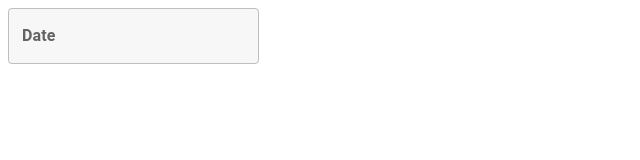
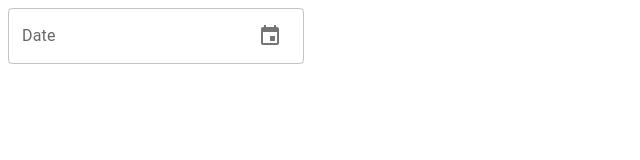
Before and after one commit to NhutMinhIT/calculator_component, a React (Create React App) app: page / in a window 1280 px wide. Shown: the top 160 px of the page, without its empty margins (0-640 px from the left). Built offline with nearby package versions, Linux system fonts and the light colour scheme.

Commit message:
style: migrate to MUI styling for CustomizeCalendar, CustomizedIconButton, and CustomizedTodayButton; remove unused CustomizedTextField

```diff
--- a/src/pages/Root/components/Customize/CustomizeCalendar.tsx
+++ b/src/pages/Root/components/Customize/CustomizeCalendar.tsx
@@ -1,6 +1,5 @@
-import styled from "styled-components";
+import { styled } from '@mui/material/styles';
 import styles from './style/calendar.module.css'
-
 import {
     DateCalendar,
     LocalizationProvider,
--- a/src/pages/Root/components/Customize/CustomizedIconButton.tsx
+++ b/src/pages/Root/components/Customize/CustomizedIconButton.tsx
@@ -1,6 +1,6 @@
 import { IconButton, IconButtonProps } from "@mui/material";
 import { FC, memo } from "react";
-import styled from "styled-components";
+import { styled } from '@mui/material/styles';
 
 type TStyledComponentProps = IconButtonProps;
 
--- a/src/pages/Root/components/Customize/CustomizedTodayButton.tsx
+++ b/src/pages/Root/components/Customize/CustomizedTodayButton.tsx
@@ -6,8 +6,7 @@ import { styled } from '@mui/material/styles';
 type TStyledComponentProps = ButtonProps;
 
 const CustomizedTodayButton = styled(Button)
-    `
-    &.MuiButtonBase-root{
+    `    &.MuiButtonBase-root{
         border: 1px solid gray;
         border-radius: 0.2rem;
         color: #333333;
--- a/src/pages/Root/components/Customize/CutomizeTextField.tsx
+++ /dev/null
@@ -1,28 +0,0 @@
-import React, { FC, memo } from 'react';
-import { styled } from '@mui/material/styles';
-import {
-    TextField,
-    TextFieldProps
-} from '@mui/material';
-
-const CustomizedTextField = styled(TextField)`
- .MuiInputBase-root {
-    background-color: #f7f7f7;
-    font-weight: 500;
-}
-
-.MuiFormLabel-root {
-    font-weight: 700;
-}
-`;
-
-type TStyledComponentsProps = TextFieldProps
-
-const StyledComponents: FC<TStyledComponentsProps> = (props) => {
-    return (
-        <CustomizedTextField
-            {...props}
-        />
-    )
-}
-export default memo(StyledComponents)
--- a/src/pages/Root/components/index.ts
+++ b/src/pages/Root/components/index.ts
@@ -2,7 +2,6 @@ export { default as Transition } from './Transition/TransitionDialog';
 export { default as CalendarDialog } from './Dialog/CalendarDialog';
 
 //customize
-export { default as CustomizedTextField } from './Customize/CutomizeTextField';
 export { default as CustomizeCalendar } from './Customize/CustomizeCalendar';
 export { default as CustomizedIconButton } from './Customize/CustomizedIconButton';
 export { default as CustomizedTodayButton } from './Customize/CustomizedTodayButton';
--- a/src/pages/Root/index.tsx
+++ b/src/pages/Root/index.tsx
@@ -1,19 +1,25 @@
 import React from "react";
 import CalendarDialog from "./components/Dialog/CalendarDialog";
 import { useCalendar } from "./hook/useCalendar";
-import { Box } from "@mui/material";
+import {
+    Box,
+    FormControl,
+    IconButton,
+    InputAdornment,
+    InputLabel,
+    OutlinedInput
+} from "@mui/material";
 import {
     CALENDAR_DIALOG_TEST_ID,
     CALENDAR_EMTRY_VALUE,
     CALENDAR_TEXT_FIELD_LABEL,
     CALENDER_TEXT_FIELD_DATA_TEST_ID,
-    CALENDER_TEXT_FIELD_ID,
     ROOT_COMPONENT_DATA_TEST_ID
 } from "./constant";
 import { convertDateToString } from "./utils";
 import styles from "./styles/style.module.css";
-import { CustomizedTextField } from "./components";
 import { EConfirmType } from "./types";
+import { CalendarIcon } from "@mui/x-date-pickers";
 
 const Root = (): JSX.Element => {
     const {
@@ -31,14 +37,25 @@ const Root = (): JSX.Element => {
             className={styles.rootPage}
             data-testid={ROOT_COMPONENT_DATA_TEST_ID}
         >
-            <CustomizedTextField
-                label={CALENDAR_TEXT_FIELD_LABEL}
-                id={CALENDER_TEXT_FIELD_ID}
-                data-testid={CALENDER_TEXT_FIELD_DATA_TEST_ID}
-                type="text"
-                value={selectedDate ? convertDateToString(selectedDate) : CALENDAR_EMTRY_VALUE}
-                onClick={handleOpenCalendarDialog}
-            />
+            <FormControl
+            >
+                <InputLabel htmlFor="calendarInput">{CALENDAR_TEXT_FIELD_LABEL}</InputLabel>
+                <OutlinedInput
+                    data-testid={CALENDER_TEXT_FIELD_DATA_TEST_ID}
+                    id="calendarInput"
+                    onClick={handleOpenCalendarDialog}
+                    endAdornment={
+                        <InputAdornment position="end">
+                            <IconButton>
+                                <CalendarIcon />
+                            </IconButton>
+                        </InputAdornment>
+                    }
+                    label={CALENDAR_TEXT_FIELD_LABEL}
+                    value={selectedDate ? convertDateToString(selectedDate) : CALENDAR_EMTRY_VALUE}
+
+                />
+            </FormControl>
             <CalendarDialog
                 data-testid={CALENDAR_DIALOG_TEST_ID}
                 isOpen={isOpenCalendarDialog}
```
